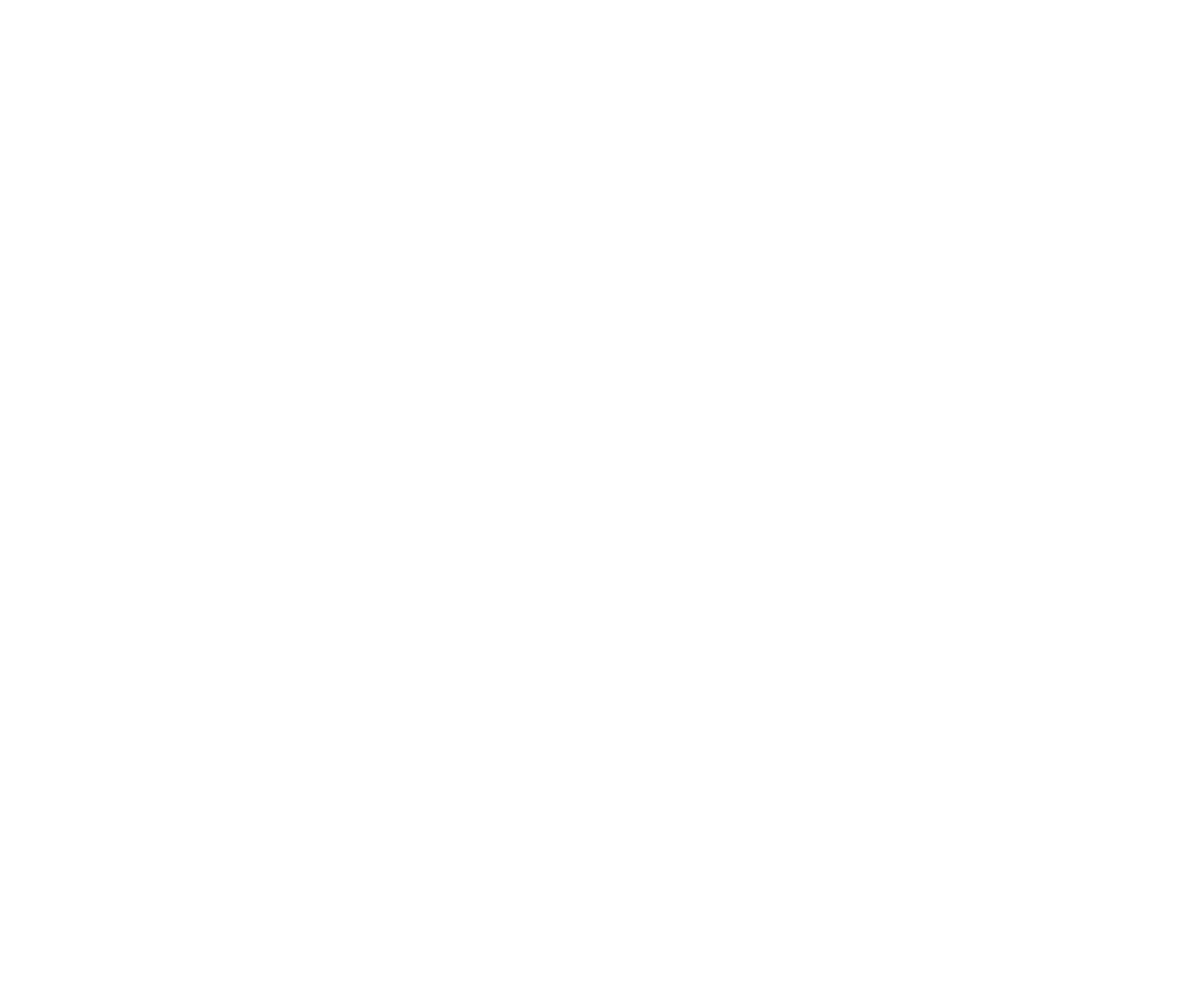
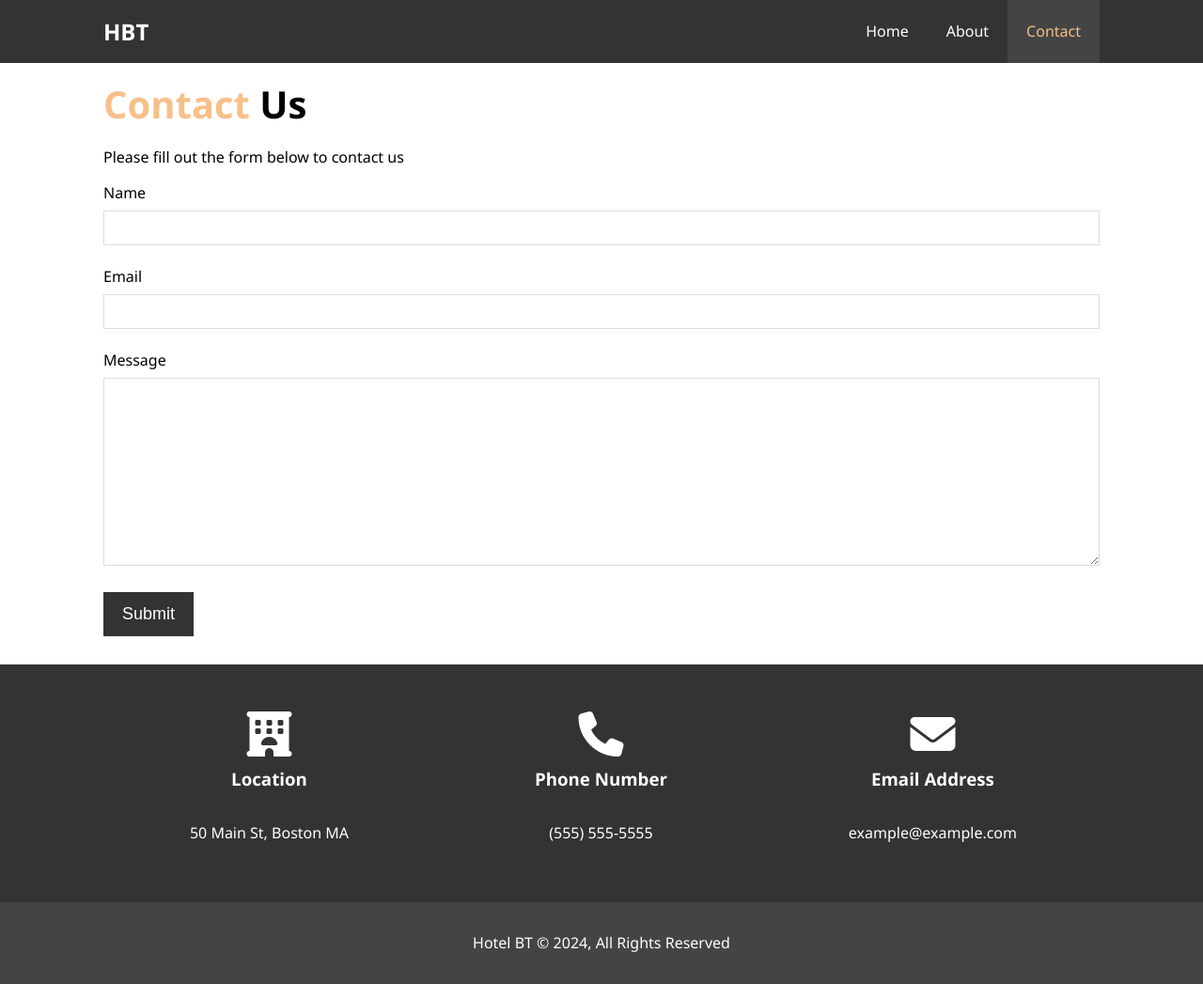
Before and after one commit to ericstober/hotel-bt-website, a plain HTML site: page contact.html in a window 1280 px wide. Shown: the whole page at 94% size. Before the commit the page ends 800 px from the top, so only its background shows below. Drawn offline with Linux system fonts and the light colour scheme.

Commit message:
added contact page

```diff
--- a/contact.html
+++ b/contact.html
@@ -0,0 +1,79 @@
+<!DOCTYPE html>
+<html lang="en">
+<head>
+  <meta charset="UTF-8">
+  <meta name="viewport" content="width=device-width, initial-scale=1.0">
+  <meta name="description" content="Welcome to the most extraordinary hotel in Boston Massachusetts">
+  <meta name="keywords" content="hotel, boston hotel, new england hotel">
+  <link rel="stylesheet" href="css/style.css">
+  <title>Hotel BT | Contact</title>
+
+  <script src="https://kit.fontawesome.com/cf2e57a1c8.js" crossorigin="anonymous"></script>
+</head>
+<body>
+  <header>
+    <nav id="navbar">
+      <div class="container">
+        <h1 class="logo"><a href="index.html">HBT</a></h1>
+        <ul>
+          <li><a href="index.html">Home</a></li>
+          <li><a href="about.html">About</a></li>
+          <li><a class="current" href="contact.html">Contact</a></li>
+        </ul>
+      </div>
+    </nav>
+  </header>
+
+  <section id="contact-form" class="py-3">
+    <div class="container">
+      <h1 class="l-heading"><span class="text-primary">Contact</span> Us</h1>
+      <p>Please fill out the form below to contact us</p>
+
+      <form action="">
+        <div class="form-group">
+          <label for="name">Name</label>
+          <input type="text" name="name" id="name">
+        </div>
+
+        <div class="form-group">
+          <label for="email">Email</label>
+          <input type="email" name="email" id="email">
+        </div>
+
+        <div class="form-group">
+          <label for="message">Message</label>
+          <textarea name="message" id="message"></textarea>
+        </div>
+
+        <button class="btn" type="submit">Submit</button>
+      </form>
+    </div>
+  </section>
+
+  <section id="contact-info" class="bg-dark">
+    <div class="container">
+      <div class="box">
+        <i class="fa-solid fa-hotel fa-3x"></i>
+        <h3>Location</h3>
+        <p>50 Main St, Boston MA</p>
+      </div>
+
+      <div class="box">
+        <i class="fa-solid fa-phone fa-3x"></i>
+        <h3>Phone Number</h3>
+        <p>(555) 555-5555</p>
+      </div>
+
+      <div class="box">
+        <i class="fa-solid fa-envelope fa-3x"></i>
+        <h3>Email Address</h3>
+        <p>example@example.com</p>
+      </div>
+    </div>
+  </section>
+
+  <footer id="main-footer">
+    <p>Hotel BT &copy; 2024, All Rights Reserved</p>
+  </footer>
+</body>
+</html>
--- a/css/style.css
+++ b/css/style.css
@@ -231,6 +231,33 @@ p {
   border-radius: 50%;
 }
 
+/* Contact Form */
+#contact-form .form-group {
+  margin-bottom: 20px;
+}
+
+#contact-form label {
+  display: block;
+  margin-bottom: 5px;
+}
+
+#contact-form input,
+#contact-form textarea {
+  width: 100%;
+  padding: 10px;
+  border: 1px #ddd solid;
+}
+
+#contact-form textarea {
+  height: 200px;
+}
+
+#contact-form input:focus,
+#contact-form textarea:focus {
+  outline: none;
+  border-color: #f7c08a;
+}
+
 /* Main Footer */
 #main-footer {
   text-align: center;
```
Also changed, not shown: index.html (+2 -0 lines).
